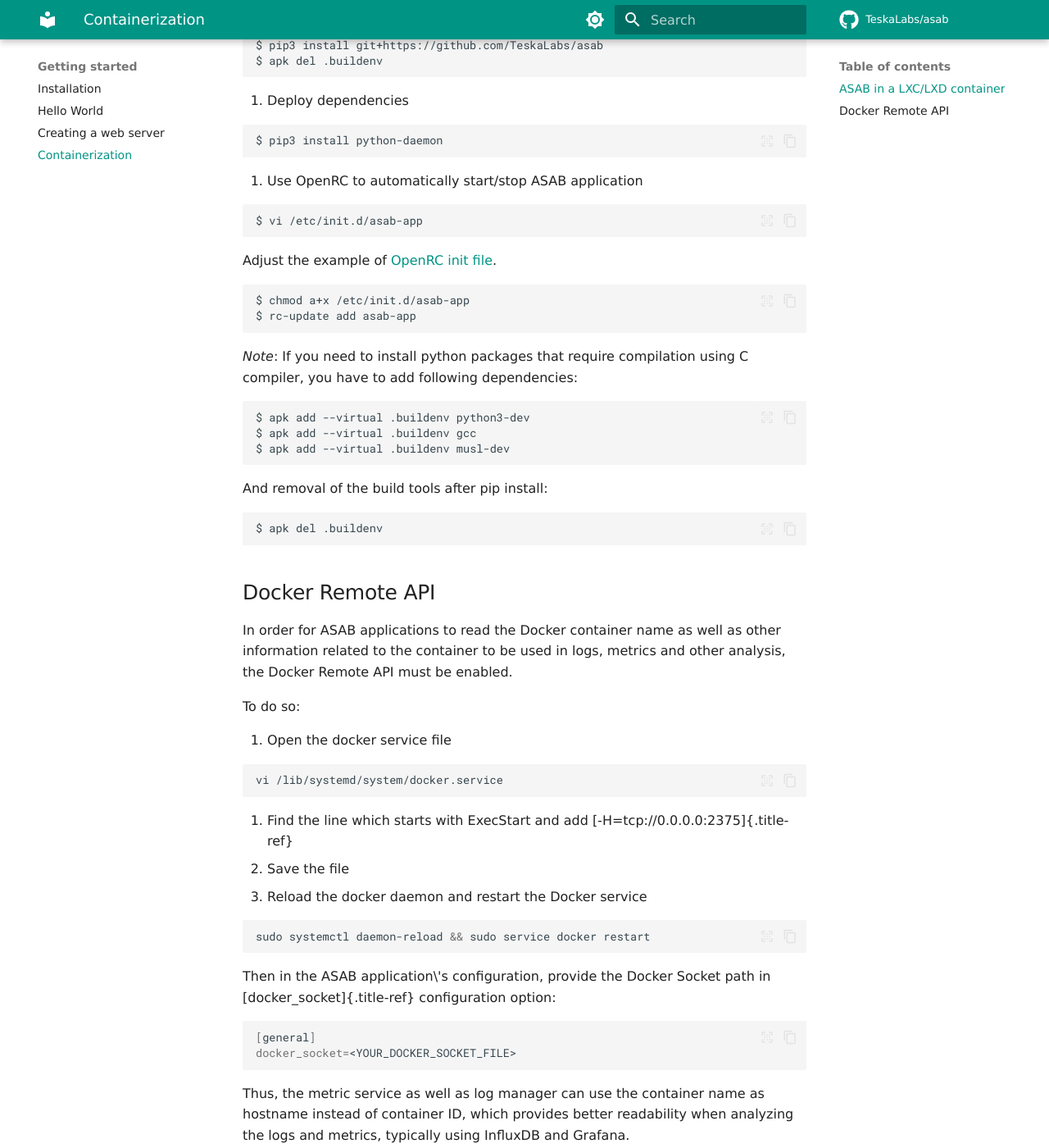
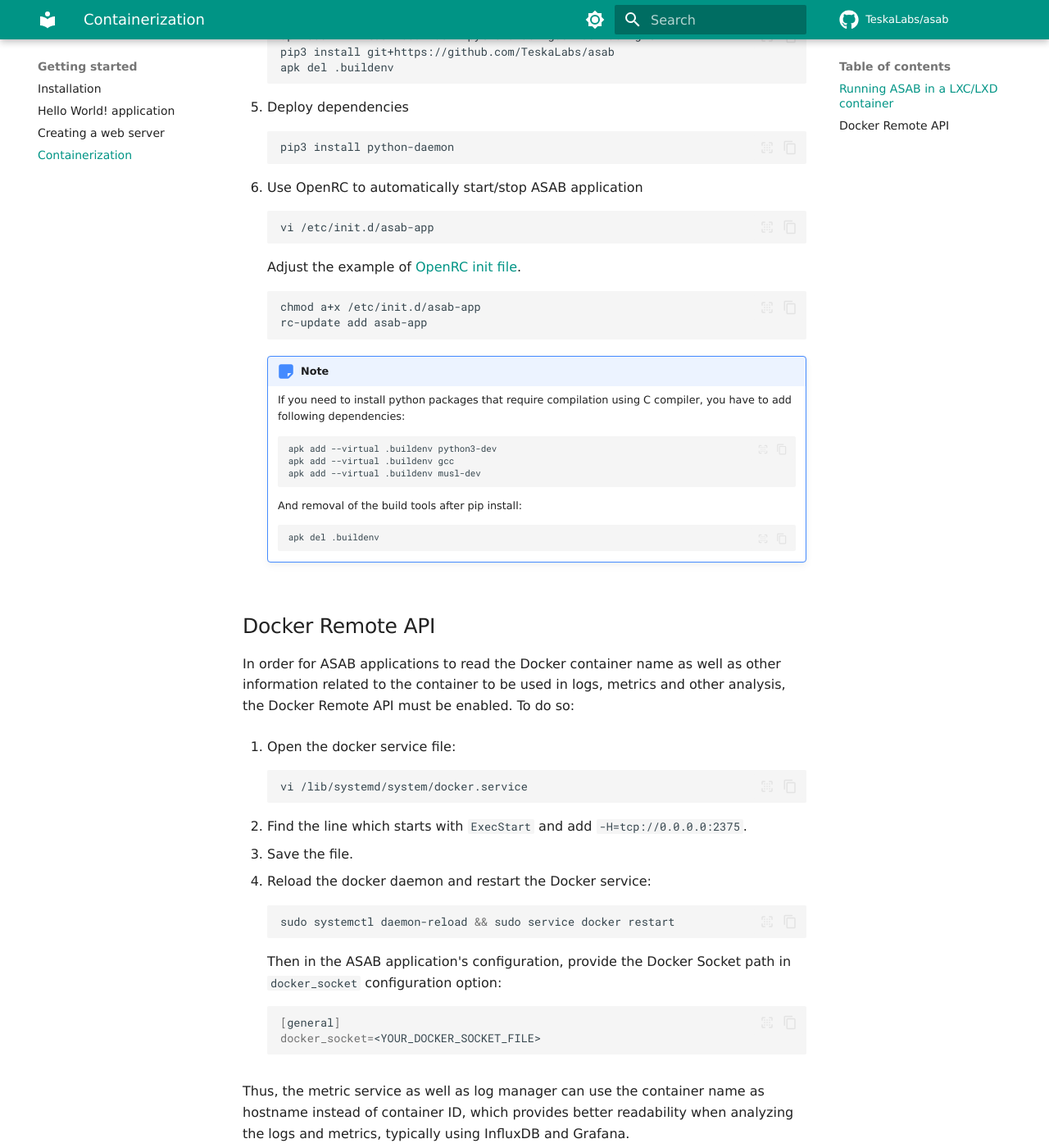
Before and after one commit to TeskaLabs/asab, an MkDocs documentation site: the page built from docs/getting-started/containers.md, in a window 1280 px wide and 1400 px high, scrolled down 790 px. Shown: the whole window at 82% size. Built offline with MkDocs 1.6.1 and Material for MkDocs 9.7.7, drawn with Linux system fonts in a browser that asks for light colours; some web fonts are replaced; comment, search, counter and statistics services are not loaded; some of the changed text lies outside the part shown.

Commit message:
Improve Installation and Containerization

````diff
--- a/docs/getting-started/containers.md
+++ b/docs/getting-started/containers.md
@@ -1,110 +1,105 @@
-Containerisation
-================
+# Containerisation
 
 ASAB is designed for deployment into containers such as LXC/LXD or
 Docker. It allows to build e.g. microservices that provides REST
 interface or consume MQ messages while being deployed into a container
 for a sake of the infrastructure flexibility.
 
-ASAB in a LXC/LXD container
----------------------------
+## Running ASAB in a LXC/LXD container
 
 1.  Prepare LXC/LXD container based on Alpine Linux
 
-``` {.bash}
-$ lxc launch images:alpine/3.10 asab
-```
+    ``` bash
+    lxc launch images:alpine/3.10 asab
+    ```
 
 2.  Swich into a container
 
-``` {.bash}
-$ lxc exec asab -- /bin/ash
-```
+    ``` bash
+    lxc exec asab -- /bin/ash
+    ```
 
 3.  Prepare Python3 environment
 
-``` {.bash}
-$ apk update
-$ apk upgrade
-$ apk add --no-cache python3
+    ``` bash
+    apk update
+    apk upgrade
+    apk add --no-cache python3
 
-$ python3 -m ensurepip
-```
+    python3 -m ensurepip
+    ```
 
 4.  Deploy ASAB
 
-``` {.bash}
-$ apk add --virtual .buildenv python3-dev gcc musl-dev git
-$ pip3 install git+https://github.com/TeskaLabs/asab
-$ apk del .buildenv
-```
+    ``` bash
+    apk add --virtual .buildenv python3-dev gcc musl-dev git
+    pip3 install git+https://github.com/TeskaLabs/asab
+    apk del .buildenv
+    ```
 
 5.  Deploy dependencies
 
-``` {.bash}
-$ pip3 install python-daemon
-```
+    ``` bash
+    pip3 install python-daemon
+    ```
 
-7.  Use OpenRC to automatically start/stop ASAB application
+6.  Use OpenRC to automatically start/stop ASAB application
 
-``` {.bash}
-$ vi /etc/init.d/asab-app
-```
+    ``` bash
+    vi /etc/init.d/asab-app
+    ```
 
-Adjust the example of [OpenRC init
-file](https://github.com/TeskaLabs/asab/blob/master/doc/asab-openrc).
+    Adjust the example of [OpenRC init
+    file](https://github.com/TeskaLabs/asab/blob/master/doc/asab-openrc).
 
-``` {.bash}
-$ chmod a+x /etc/init.d/asab-app
-$ rc-update add asab-app
-```
+    ``` bash
+    chmod a+x /etc/init.d/asab-app
+    rc-update add asab-app
+    ```
 
-*Note*: If you need to install python packages that require compilation
-using C compiler, you have to add following dependencies:
+    !!! note
+        If you need to install python packages that require compilation
+        using C compiler, you have to add following dependencies:
 
-``` {.bash}
-$ apk add --virtual .buildenv python3-dev
-$ apk add --virtual .buildenv gcc
-$ apk add --virtual .buildenv musl-dev
-```
+        ``` bash
+        apk add --virtual .buildenv python3-dev
+        apk add --virtual .buildenv gcc
+        apk add --virtual .buildenv musl-dev
+        ```
 
-And removal of the build tools after pip install:
+        And removal of the build tools after pip install:
 
-``` {.bash}
-$ apk del .buildenv
-```
+        ``` bash
+        apk del .buildenv
+        ```
 
-Docker Remote API
------------------
+## Docker Remote API
 
 In order for ASAB applications to read the Docker container name as well
 as other information related to the container to be used in logs,
-metrics and other analysis, the Docker Remote API must be enabled.
+metrics and other analysis, the Docker Remote API must be enabled. To do so:
 
-To do so:
+1.  Open the docker service file:
 
-1.  Open the docker service file
+    ``` bash
+    vi /lib/systemd/system/docker.service
+    ```
 
-``` {.bash}
-vi /lib/systemd/system/docker.service
-```
+2.  Find the line which starts with `ExecStart` and add `-H=tcp://0.0.0.0:2375`.
+3.  Save the file.
+4.  Reload the docker daemon and restart the Docker service:
 
-2.  Find the line which starts with ExecStart and add
-    [-H=tcp://0.0.0.0:2375]{.title-ref}
-3.  Save the file
-4.  Reload the docker daemon and restart the Docker service
+    ``` bash
+    sudo systemctl daemon-reload && sudo service docker restart
+    ```
 
-``` {.bash}
-sudo systemctl daemon-reload && sudo service docker restart
-```
+    Then in the ASAB application's configuration, provide the Docker Socket
+    path in `docker_socket` configuration option:
 
-Then in the ASAB application\'s configuration, provide the Docker Socket
-path in [docker\_socket]{.title-ref} configuration option:
-
-``` {.bash}
-[general]
-docker_socket=<YOUR_DOCKER_SOCKET_FILE>
-```
+    ``` bash
+    [general]
+    docker_socket=<YOUR_DOCKER_SOCKET_FILE>
+    ```
 
 Thus, the metric service as well as log manager can use the container
 name as hostname instead of container ID, which provides better
--- a/mkdocs.yml
+++ b/mkdocs.yml
@@ -89,6 +89,10 @@ markdown_extensions:
   - attr_list
   - md_in_html
 
+  # Content tabs and anchor links https://squidfunk.github.io/mkdocs-material/reference/content-tabs/
+  - pymdownx.tabbed:
+      alternate_style: true
+
 extra:
   social:
   - icon: fontawesome/brands/github-alt
@@ -102,7 +106,7 @@ nav:
 
   - Getting started:
     - Installation: getting-started/install.md
-    - Hello World: getting-started/01_hello_world.md
+    - Hello World! application: getting-started/01_hello_world.md
     - Creating a web server: getting-started/02_web_server.md
     - Containerization: getting-started/containers.md
 
````
Also changed, not shown: docs/getting-started/install.md (+18 -24 lines).
